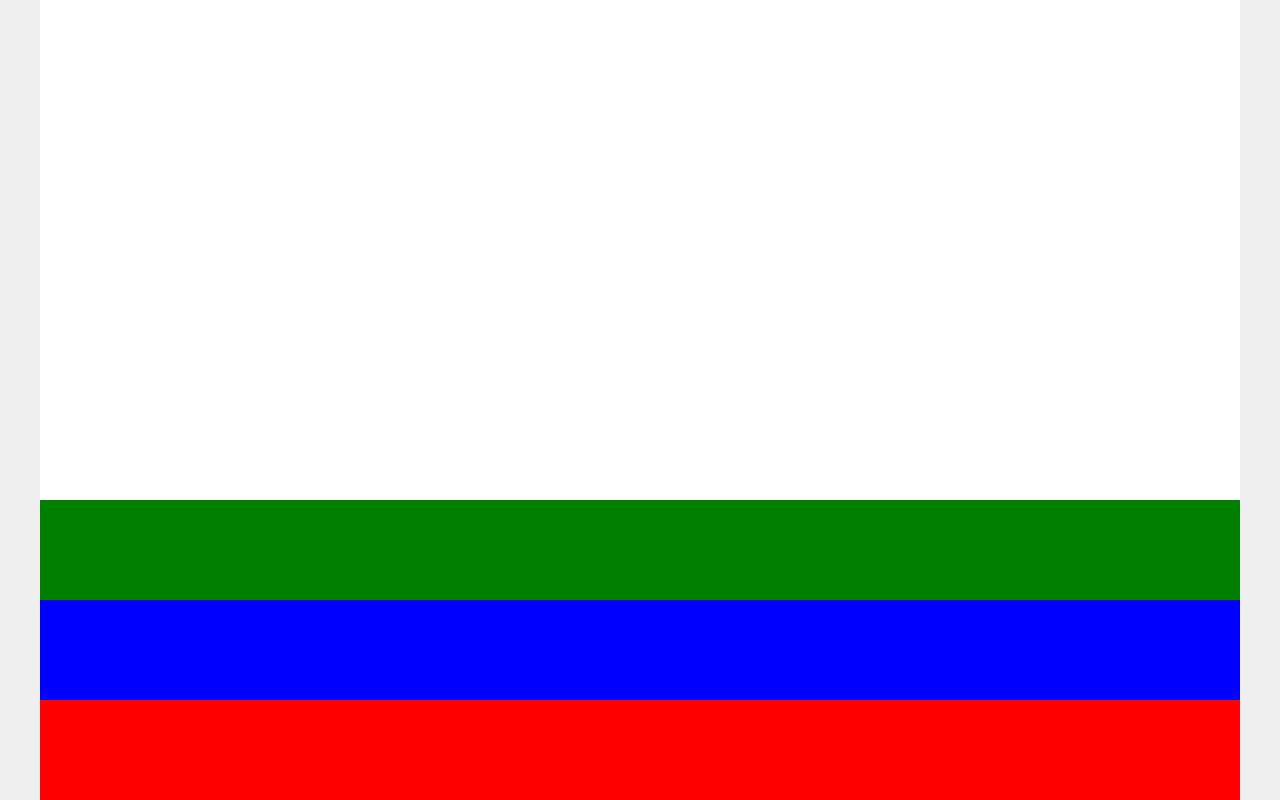
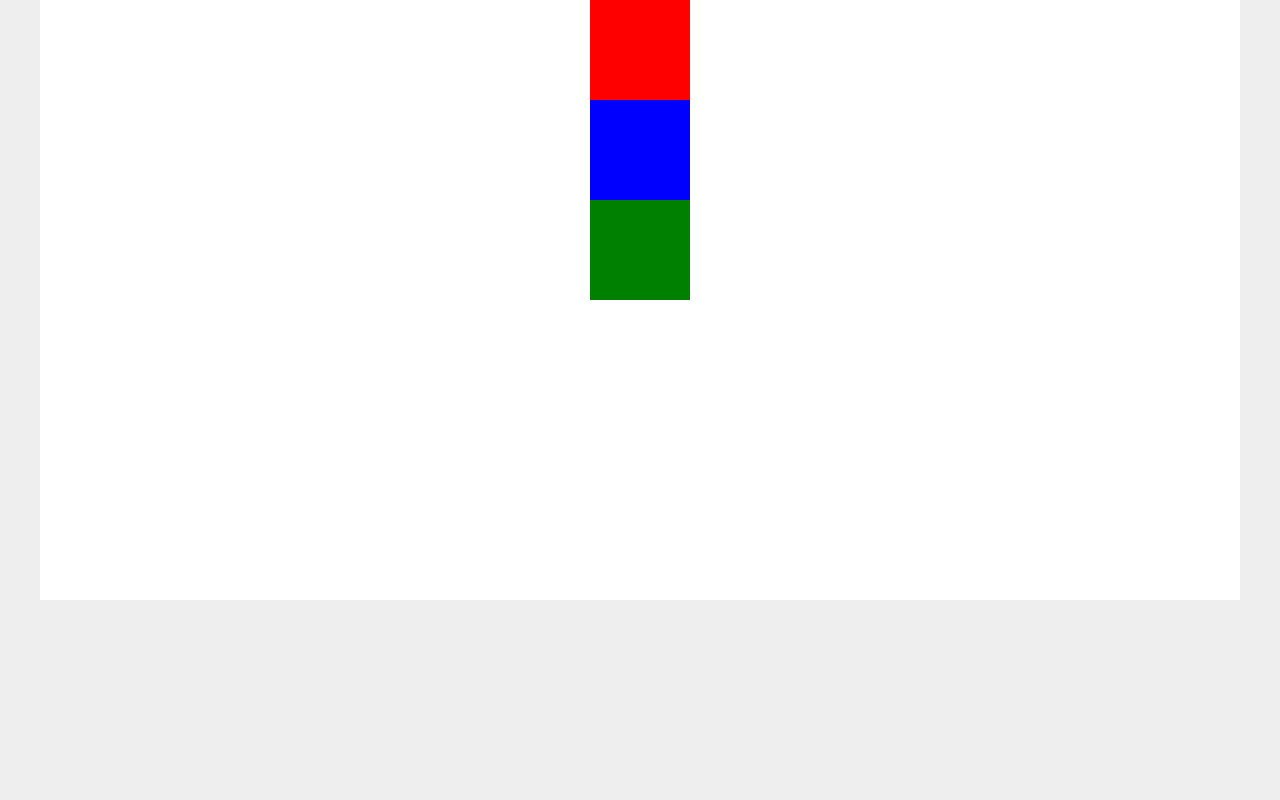
Before and after one commit to DorotaPawlowska/cwiczenie_repo10, a plain HTML site: page ep #1/index.html in a window 1280 px wide. Drawn offline with Linux system fonts and the light colour scheme.

Commit message:
add - cross axis
ep #10

```diff
--- a/ep #1/style.css
+++ b/ep #1/style.css
@@ -17,13 +17,14 @@ body{
     display: flex;
     background: white;
     flex-wrap: wrap;
-    flex-flow: column-reverse;
-    justify-content: flex-start; /* main axis*/
-    height: 800px;
+    flex-flow: column;
+    align-items: center; /* cross axis*/
+    /*justify-content: center; !* main axis*!*/
+    height: 600px;
 }
 
 .box{
-    height: 100px;
+    width: 100px;
     flex: 0 0 100px; /* grow=1; shrink=1; basis=0*/
 }
 
```
